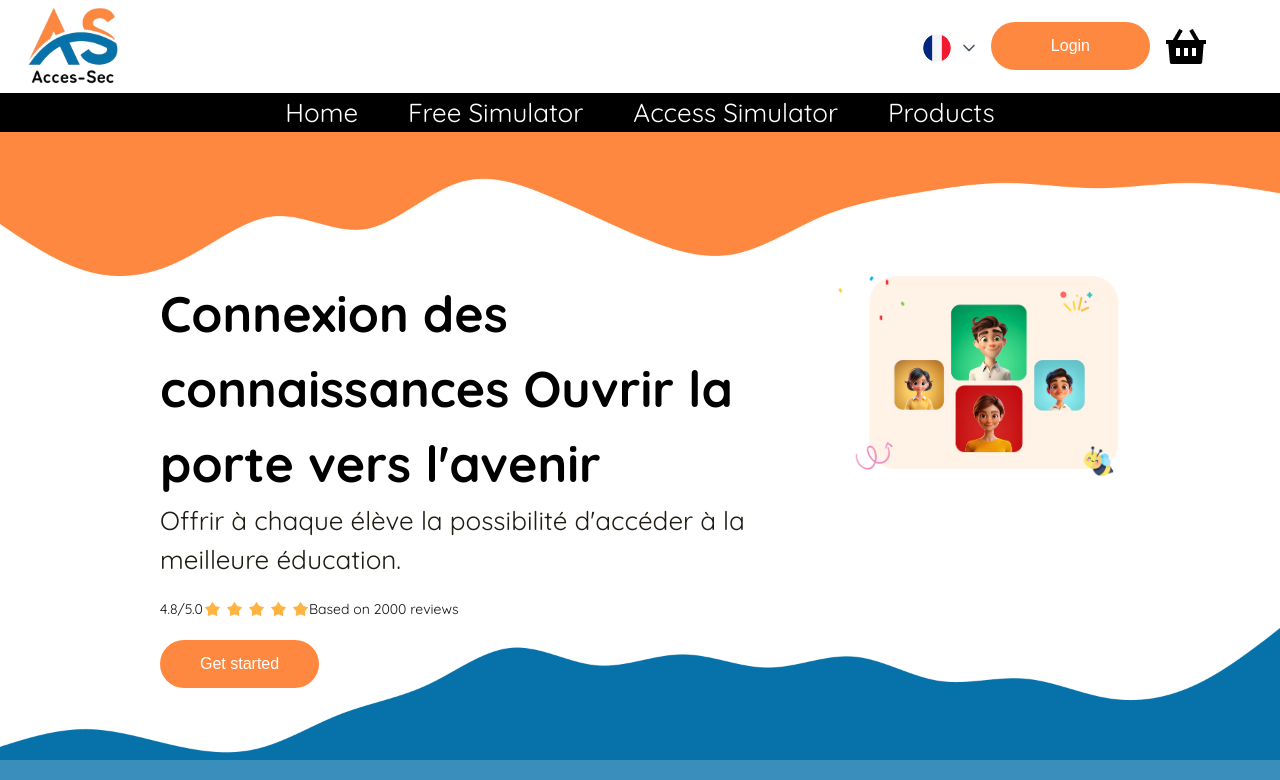
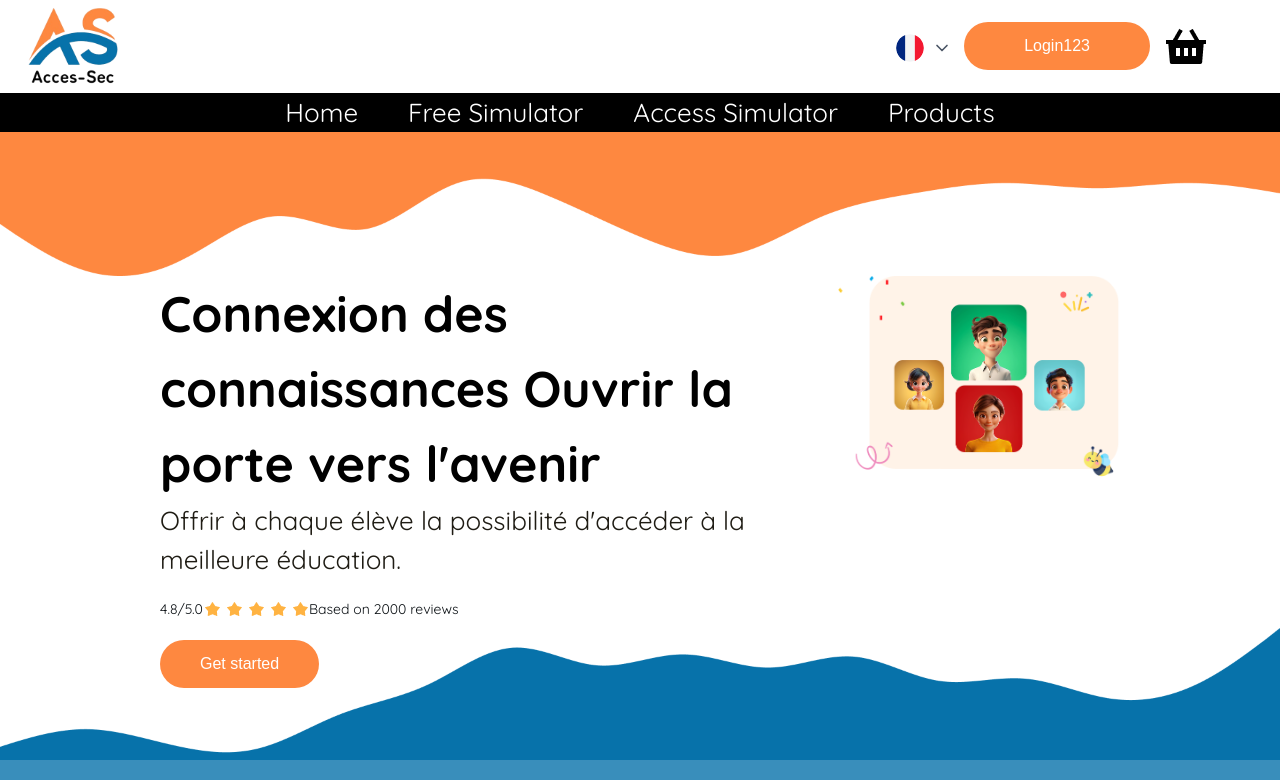
Before and after one commit to Faisalmedsnexus/acess-sec, a Next.js app: page / in a window 1280 px wide. Shown: the top 780 px of the page. Built offline with nearby package versions, Linux system fonts and the light colour scheme.

Commit message:
follow the pm2

```diff
--- a/src/app/public/Header.js
+++ b/src/app/public/Header.js
@@ -75,7 +75,7 @@ export const Header = () => {
           )}
         </div>
         <button className="primary-btn bg-[#FE8840] text-white px-[60px] py-3 rounded-[25px] cursor-pointer transition">
-          Login
+          Login123
         </button>
 
         <img src="/images/shopping_basket.png" alt="Acces" />
```
